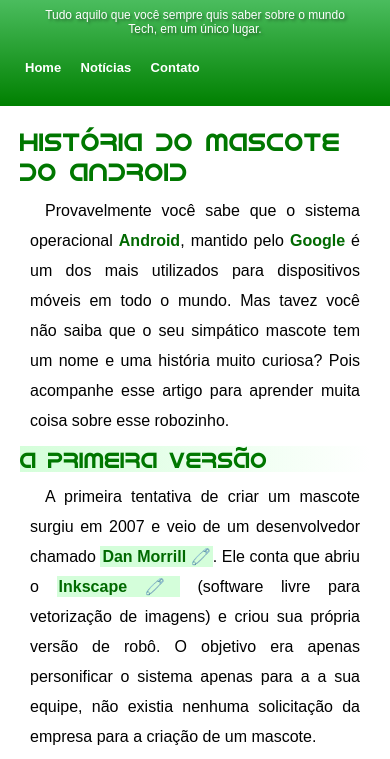
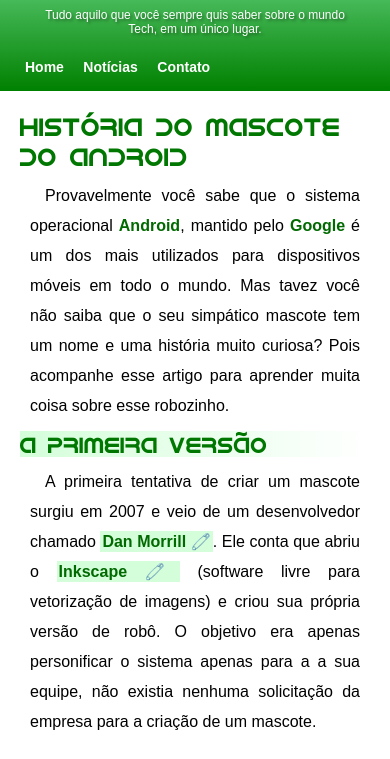
Before and after one commit to miguelzufelatto/projeto-android, a plain HTML site: page index.html in a window 390 px wide. Shown: the part 65-824 px from the top of the page. Drawn offline with nearby package versions, Linux system fonts and the light colour scheme.

Commit message:
Update style.css

```diff
--- a/style.css
+++ b/style.css
@@ -47,6 +47,7 @@ nav > a:hover {
 header {
   background-color: green;
   padding: 25px;
+  padding-bottom: 10px;
   background-image: linear-gradient(to top, green, #9cffc5c4);
   box-shadow: 1px 1px 8px 3px rgba(0, 0, 0, 0.377);
 }
@@ -229,7 +230,7 @@ div.video > iframe {
   }
 
   header > nav > a {
-    font-size: 13px;
+    font-size: 14px;
   }
 
   footer > p {
```
